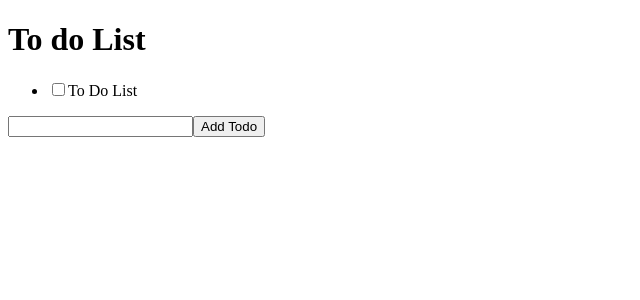
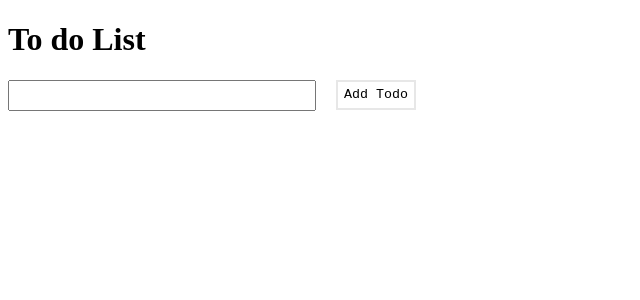
Before and after one commit to eyahoo/todo_cy, a React (Create React App) app: page / in a window 1280 px wide. Shown: the top 300 px of the page, without its empty margins (0-640 px from the left). Built offline with nearby package versions, Linux system fonts and the light colour scheme.

Commit message:
Add styled/emtion

```diff
--- a/package.json
+++ b/package.json
@@ -3,6 +3,8 @@
   "version": "0.1.0",
   "private": true,
   "dependencies": {
+    "@emotion/css": "^11.7.1",
+    "@emotion/styled": "^11.8.1",
     "@testing-library/jest-dom": "^5.16.2",
     "@testing-library/react": "^12.1.3",
     "@testing-library/user-event": "^13.5.0",
--- a/src/AddTodoForm.tsx
+++ b/src/AddTodoForm.tsx
@@ -1,10 +1,10 @@
 import React, {useState, ChangeEvent, FormEvent} from "react"
 import {addTodo} from "./types";
+import {Input, Button} from "./Style"
 
 interface AddTodoFormProps {
     addTodo: addTodo;
 }
-
 
 export const AddTodoForm: React.FC<AddTodoFormProps> = ({addTodo}) => {
     const [newTodo, setNewTodo] = useState<string>("");
@@ -23,8 +23,8 @@ export const AddTodoForm: React.FC<AddTodoFormProps> = ({addTodo}) => {
 
     return (
         <form>
-            <input type="text" value={newTodo} onChange={handleChange}/>
-            <button type="submit" onClick={handleSubmit}>Add Todo</button>
+            <Input type="text" value={newTodo} onChange={handleChange}/>
+            <Button type="submit" onClick={handleSubmit}>Add Todo</Button>
         </form>
     )
 }
--- a/src/App.tsx
+++ b/src/App.tsx
@@ -3,7 +3,7 @@ import {Todo, ToggleTodo} from "./types"
 import {TodoList} from "./TodoList";
 import {AddTodoForm} from "./AddTodoForm";
 
-const initialTodos: Array<Todo> = [{text: "To Do List", complete: false}]
+const initialTodos: Array<Todo> = []
 
 const App: React.FC = () => {
     const [todos, setTodos] = useState(initialTodos)
--- /dev/null
+++ b/src/Style.tsx
@@ -0,0 +1,38 @@
+import styled from "@emotion/styled";
+
+//Question : font 만 따로 빼서 Button + font / Input + font로 쓸 수 있게 하는 방법
+
+export const Button = styled.button`
+  font-family: Courier New;
+  background-color: white;
+  color: black;
+  border: 2px solid #e7e7e7;
+  margin-left: 20px;
+  height: 30px;
+
+  &:hover {
+    background-color: blanchedalmond;
+  }
+
+`
+
+export const Input = styled.input`
+  font-family: Courier New;
+  float: left;
+  height: 25px;
+  width: 300px;
+
+`
+
+
+export const Checkbox = styled.input`
+  margin-right: 20px;
+
+`
+
+
+export const List = styled.li`
+  list-style-type: upper-roman;
+  margin-left: 20px;
+  font-family: Courier New;
+`
--- a/src/TodoListItem.tsx
+++ b/src/TodoListItem.tsx
@@ -1,6 +1,7 @@
 import React from "react"
 import "./TodoListItem.css"
 import {Todo, ToggleTodo} from "./types";
+import {List, Input, Checkbox} from "./Style";
 
 
 interface TodoListItemProps {
@@ -9,7 +10,8 @@ interface TodoListItemProps {
 }
 
 export const TodoListItem: React.FC<TodoListItemProps> = ({todo, toggleTodo}) => {
-    return <li>
+    return <List>
         <label className={todo.complete ? "complete" : undefined}>
-            <input type="checkbox" checked={todo.complete} onChange={() => toggleTodo(todo)}/>{todo.text}</label></li>
+            <Checkbox type="checkbox" checked={todo.complete} onChange={() => toggleTodo(todo)}/>{todo.text}
+        </label></List>
 }
```
Also changed, not shown: 2 other files (tests, documents, lock files or other folders).
